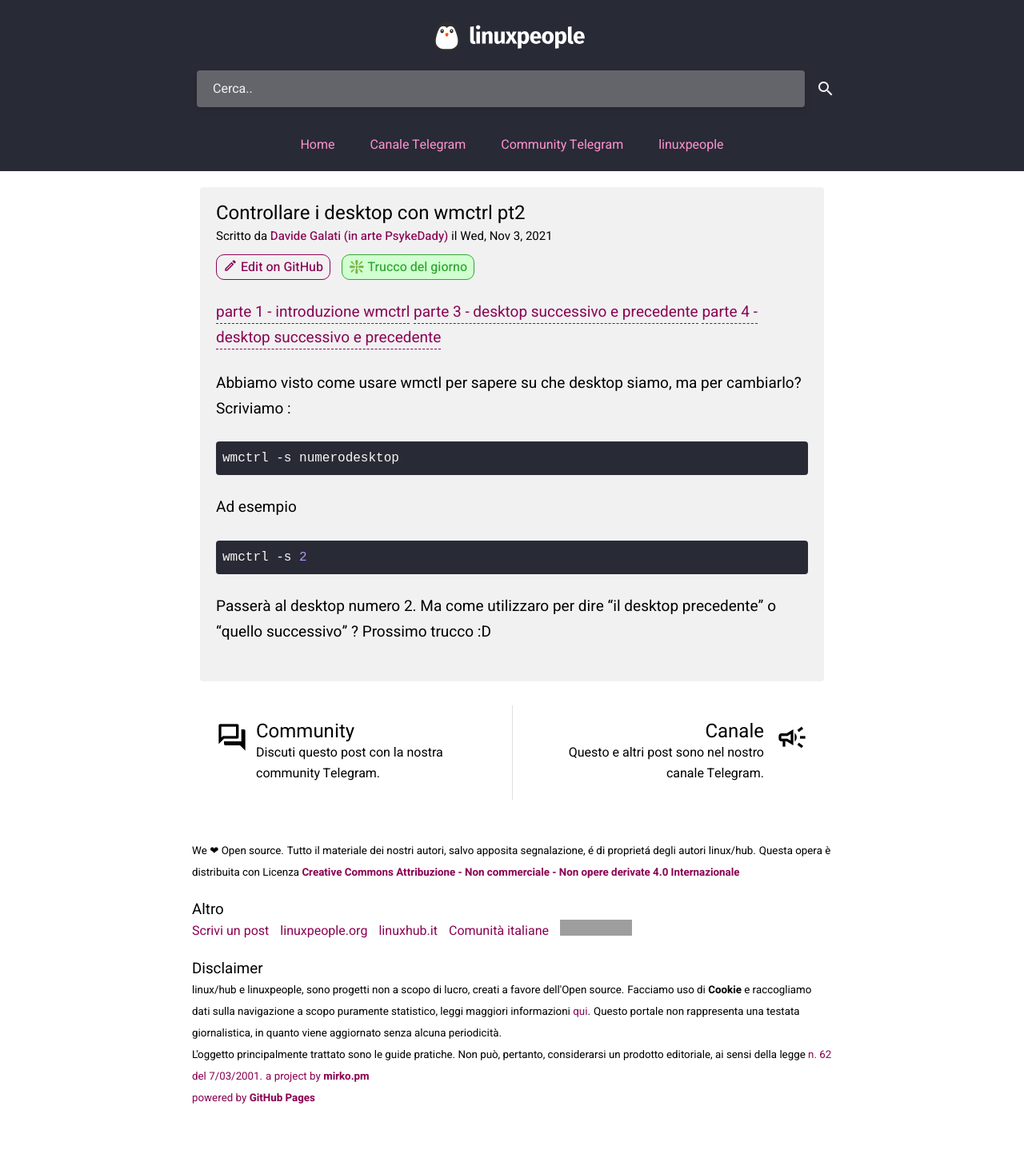
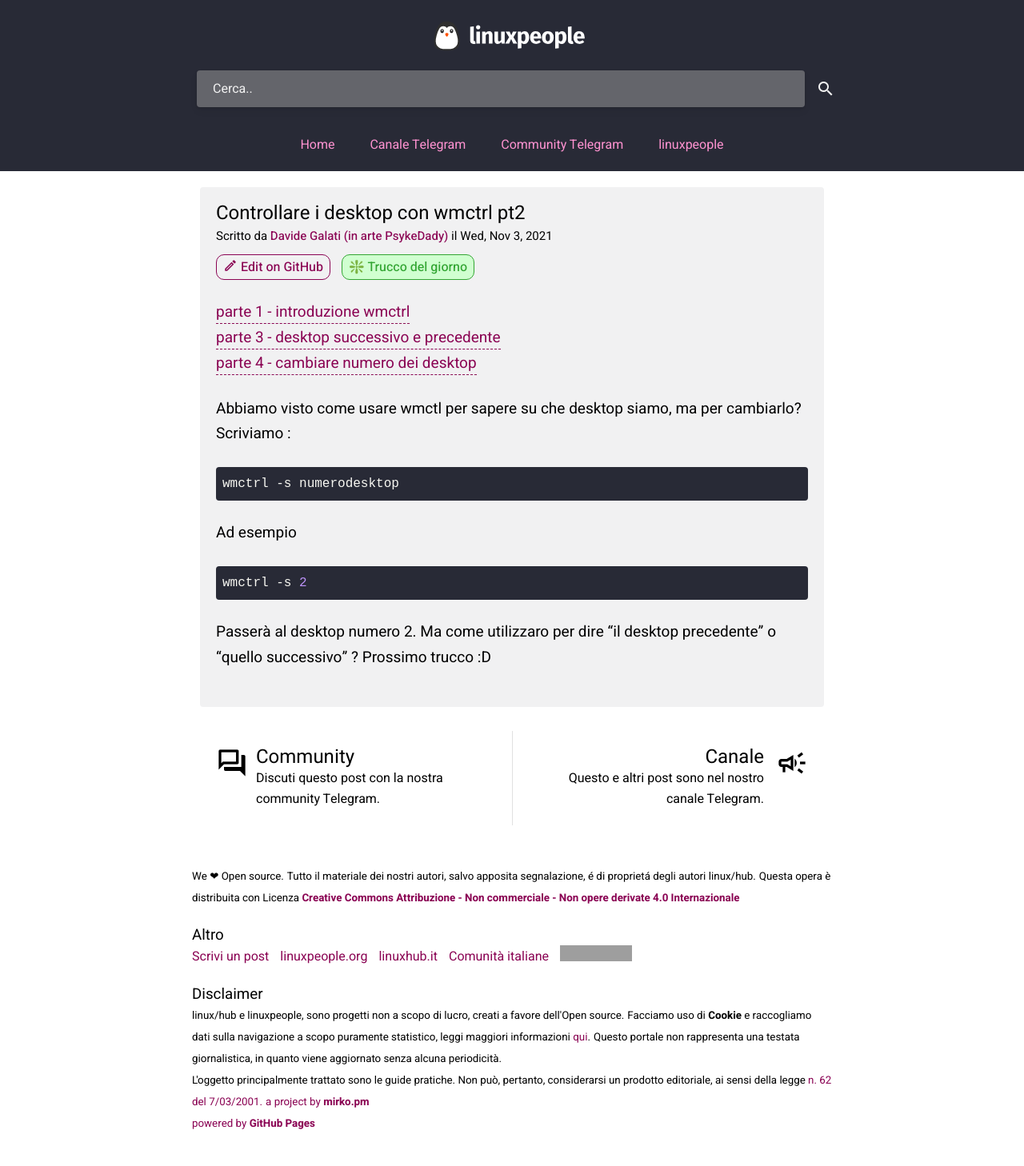
Before and after one commit to linuxhubit/linuxpeople_feed, a Jekyll site: the page built from _posts/trick/2021-11-03-wmctrl-desktop-pt2.md, in a window 1280 px wide. Shown: the whole page at 80% size. Built offline with Jekyll 4.4.1, drawn with Linux system fonts in a browser that asks for light colours; before the commit the page ends 1426 px from its top, so only the background shows below that; grey boxes are pictures that could not be loaded.

Commit message:
cambiati trucchi su wm ctrl

```diff
--- a/_posts/trick/2021-11-03-wmctrl-desktop-pt2.md
+++ b/_posts/trick/2021-11-03-wmctrl-desktop-pt2.md
@@ -10,7 +10,7 @@
 
 [parte 1 - introduzione wmctrl](https://feed.linuxpeople.org/posts/wmctrl-desktop-pt1)
 [parte 3 - desktop successivo e precedente](https://feed.linuxpeople.org/posts/wmctrl-desktop-pt3)
-[parte 4 - desktop successivo e precedente](https://feed.linuxpeople.org/posts/wmctrl-desktop-pt4)
+[parte 4 - cambiare numero dei desktop](https://feed.linuxpeople.org/posts/wmctrl-desktop-pt4)
 
 
 Abbiamo visto come usare wmctl per sapere su che desktop siamo, ma per cambiarlo?
```
Also changed, not shown: _posts/trick/2021-11-02-wmctrl-desktop-pt1.md (+1 -1 lines), _posts/cherry/2021-11-04-wmctrl-desktop-pt3.md (line endings or trailing spaces), _posts/trick/2021-11-06-wmctrl-desktop-pt4.md (line endings or trailing spaces).
